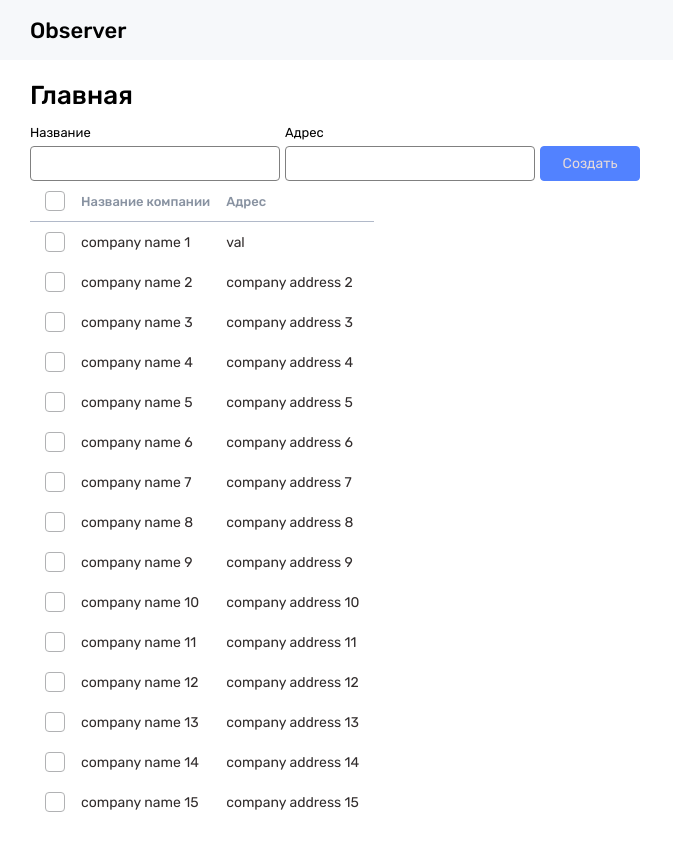
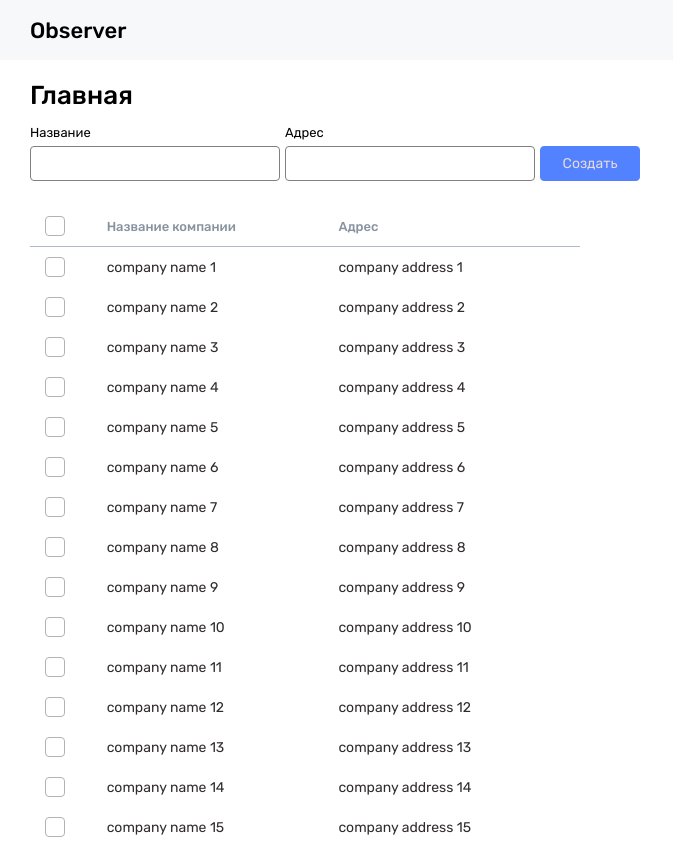
Before and after one commit to v-mokrushin/adept-group-test, a React (Create React App) app: page / in a window 1280 px wide. Shown: the whole page, without its empty margins (0-673 px from the left). Before the commit the page ends 822 px from the top, so only its background shows below. Built offline with nearby package versions, Linux system fonts and the light colour scheme.

Commit message:
Декомпозирован CompaniesWorks

```diff
--- a/src/pages/mainPage/ui/page/MainPage.module.scss
+++ b/src/pages/mainPage/ui/page/MainPage.module.scss
@@ -1,9 +1,9 @@
 // @import "shared/styles/index.scss";
 
 .root {
-  .searchBox {
+  .contentBox {
     display: flex;
-    gap: 5px;
-    margin-bottom: 20px;
+    flex-direction: column;
+    gap: 25px;
   }
 }
--- a/src/pages/mainPage/ui/page/MainPage.tsx
+++ b/src/pages/mainPage/ui/page/MainPage.tsx
@@ -1,75 +1,19 @@
-import React, { useEffect } from "react";
+import React from "react";
 import styles from "./MainPage.module.scss";
-import classNames from "classnames";
 import { routes } from "shared/route";
+import { Container, PageTitle } from "shared/ui";
+import { CompaniesWorks } from "widgets/companiesWorks";
 import { CompanyCreation } from "widgets/companyCreation";
-import { useAppDispatch, useAppSelector } from "shared/store";
-import {
-  Button,
-  Checkbox,
-  Container,
-  PageTitle,
-  TableTemplate,
-} from "shared/ui";
-import {
-  companiesSlice,
-  selectCompanies,
-  useCompaniesSelection,
-} from "entities/company";
 
 export const MainPage: React.FC = () => {
-  const dispatch = useAppDispatch();
-  const data = useAppSelector(selectCompanies);
-  const selection = useCompaniesSelection(data);
-  console.log(selection.items);
-  console.debug(data);
-  console.debug("");
-
-  const deleteItems = () => {
-    dispatch(companiesSlice.actions.deleteByIds(selection.ids));
-    selection.reset();
-  };
-
-  useEffect(() => {
-    dispatch(companiesSlice.actions.setAddress({ id: 1, newAddress: "val" }));
-  }, []);
-
   return (
     <div className={styles.root}>
       <Container>
         <PageTitle>{routes.main.name}</PageTitle>
-        <CompanyCreation />
-        {selection.isSomeSelected && (
-          <Button onClick={deleteItems}>Удалить</Button>
-        )}
-        <TableTemplate>
-          <thead>
-            <tr>
-              <th>
-                <Checkbox
-                  value={selection.isAllSelected}
-                  onChange={selection.selectAll}
-                />
-              </th>
-              <th>Название компании</th>
-              <th>Адрес</th>
-            </tr>
-          </thead>
-          <tbody>
-            {data.map((company) => (
-              <tr>
-                <td>
-                  <Checkbox
-                    value={selection.isSelected(company.id)}
-                    onChange={() => selection.select(company)}
-                  />
-                </td>
-                <td>{company.name}</td>
-                <td>{company.address}</td>
-              </tr>
-            ))}
-          </tbody>
-        </TableTemplate>
+        <div className={styles.contentBox}>
+          <CompanyCreation />
+          <CompaniesWorks />
+        </div>
       </Container>
     </div>
   );
--- /dev/null
+++ b/src/widgets/companiesWorks/index.ts
@@ -0,0 +1 @@
+export { CompaniesWorks } from "./ui/CompaniesWorks";
--- /dev/null
+++ b/src/widgets/companiesWorks/ui/CompaniesWorks.module.scss
@@ -0,0 +1,5 @@
+.root {
+  .table {
+    min-width: 550px;
+  }
+}
--- /dev/null
+++ b/src/widgets/companiesWorks/ui/CompaniesWorks.tsx
@@ -0,0 +1,65 @@
+import React from "react";
+import styles from "./CompaniesWorks.module.scss";
+import classNames from "classnames";
+import { Button, Checkbox, TableTemplate } from "shared/ui";
+import { useAppDispatch, useAppSelector } from "shared/store";
+import {
+  companiesSlice,
+  selectCompanies,
+  useCompaniesSelection,
+} from "entities/company";
+
+interface IProps {
+  className?: string;
+}
+
+export const CompaniesWorks: React.FC<IProps> = ({ className }) => {
+  const dispatch = useAppDispatch();
+  const data = useAppSelector(selectCompanies);
+  const selection = useCompaniesSelection(data);
+
+  const deleteItems = () => {
+    dispatch(companiesSlice.actions.deleteByIds(selection.ids));
+    selection.reset();
+  };
+
+  // useEffect(() => {
+  //   dispatch(companiesSlice.actions.setAddress({ id: 1, newAddress: "val" }));
+  // }, []);
+
+  return (
+    <div className={classNames(styles.root, className)}>
+      {selection.isSomeSelected && (
+        <Button onClick={deleteItems}>Удалить</Button>
+      )}
+      <TableTemplate className={styles.table}>
+        <thead>
+          <tr>
+            <th>
+              <Checkbox
+                value={selection.isAllSelected}
+                onChange={selection.selectAll}
+              />
+            </th>
+            <th>Название компании</th>
+            <th>Адрес</th>
+          </tr>
+        </thead>
+        <tbody>
+          {data.map((company) => (
+            <tr key={company.id}>
+              <td>
+                <Checkbox
+                  value={selection.isSelected(company.id)}
+                  onChange={() => selection.select(company)}
+                />
+              </td>
+              <td>{company.name}</td>
+              <td>{company.address}</td>
+            </tr>
+          ))}
+        </tbody>
+      </TableTemplate>
+    </div>
+  );
+};
```
